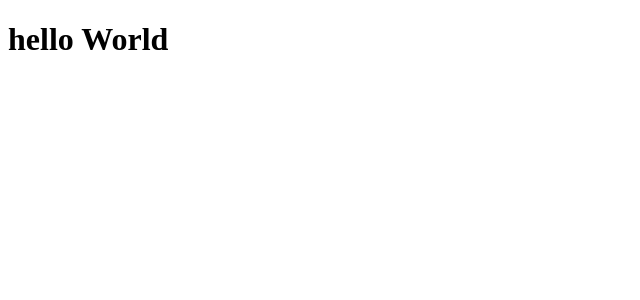
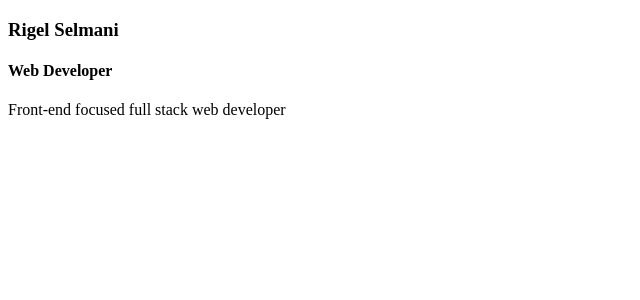
Before and after one commit to rigelselmani/My-portfolio, a React (Create React App) app: page / in a window 1280 px wide. Shown: the top 300 px of the page, without its empty margins (0-640 px from the left). Built offline with nearby package versions, Linux system fonts and the light colour scheme.

Commit message:
Info and App file

```diff
--- a/public/index.html
+++ b/public/index.html
@@ -2,11 +2,11 @@
 <html lang="en">
   <head>
     <meta charset="utf-8" />
+    <link href="style.css" rel="stylesheet" />
     <title>React App</title>
   </head>
   <body>
     <script src="./src/index.js"type="text/jsx"></script>
     <div id="root"></div>
-
   </body>
 </html>
--- /dev/null
+++ b/src/components/App.jsx
@@ -0,0 +1,8 @@
+import React from "react";
+import Info from "./Info";
+
+function App(){
+    return <Info />
+}
+
+export default App;
--- /dev/null
+++ b/src/components/Info.jsx
@@ -0,0 +1,13 @@
+import React from "react";
+
+function Info(){
+    return <div>
+              <div>
+                <h3>Rigel Selmani</h3>
+                <h4>Web Developer</h4>
+                <p>Front-end focused full stack web developer</p>
+              </div>
+            </div>
+}
+
+export default Info;
--- a/src/index.js
+++ b/src/index.js
@@ -1,10 +1,10 @@
 import React from 'react';
 import ReactDOM from 'react-dom';
-
+import App from "./components/App";
 
 ReactDOM.render(
   <div>
-    <h1>hello World</h1>
+    <App />
   </div>,
   document.getElementById('root')
 );
```
Also changed, not shown: public/style.css (added).
